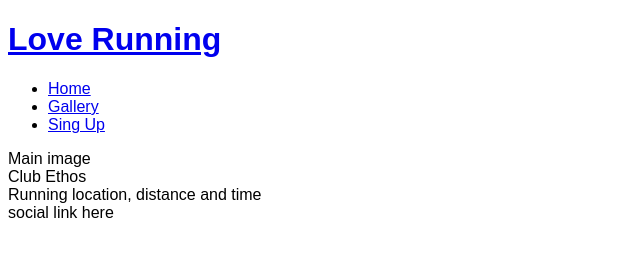
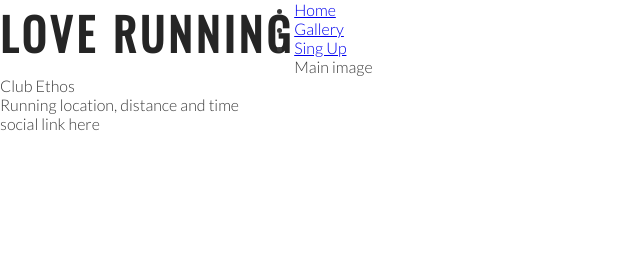
Before and after one commit to edupajeu/love-running, a plain HTML site: page index.html in a window 1280 px wide. Shown: the whole page, without its empty margins (0-640 px from the left). Drawn offline with nearby package versions, Linux system fonts and the light colour scheme.

Commit message:
Add style for headings and logo

```diff
--- a/assets/css/style.css
+++ b/assets/css/style.css
@@ -1,3 +1,27 @@
+@import url('https://fonts.googleapis.com/css2?family=Lato:wght@300&family=Oswald&display=swap');
+
+* {
+    margin: 0;
+    padding: 0;
+    border: none;
+}
+
 body{
-    font-family: Arial, Helvetica, sans-serif;
+    font-family: Lato, sans-serif;
+    font-weight: 300;
+    color: #3a3a3a;
 }
+
+/* heading and logo */
+
+h1, h2 {
+    font-family: Oswald, sans-serif;
+    text-transform: uppercase;
+    letter-spacing: 4px;
+    color: #252525;
+}
+
+#logo {
+    float: left;
+    font-size: 280%;
+}
--- a/index.html
+++ b/index.html
@@ -13,7 +13,7 @@
 <body>
     <header>
         <a href="index.html">
-            <h1>Love Running</h1>
+            <h1 id="logo">Love Running</h1>
         </a>
         <nav>
             <ul>
```
